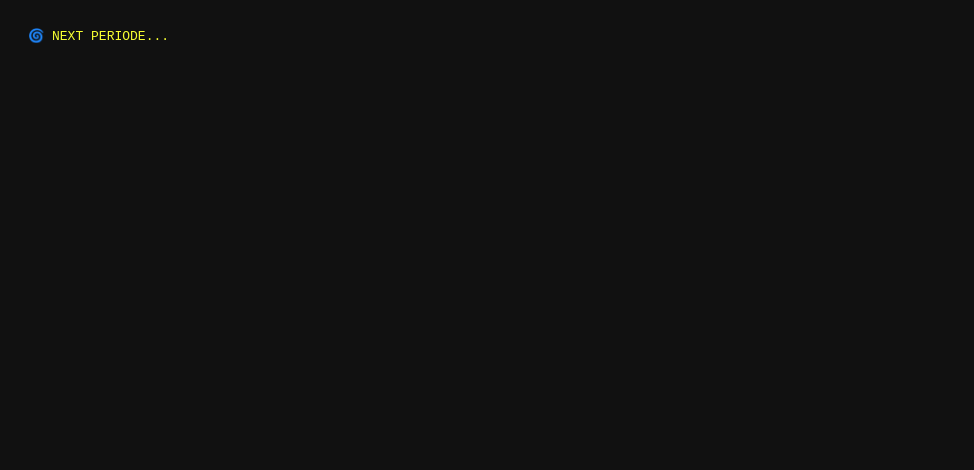
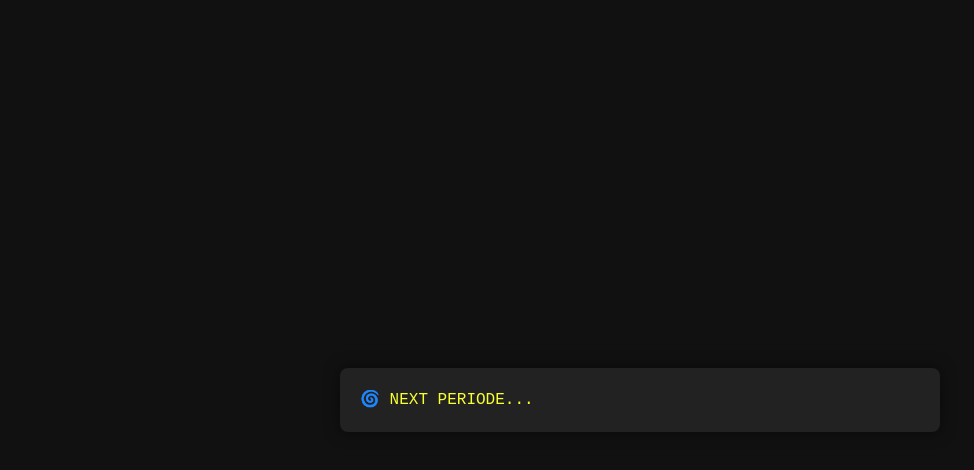
Before and after one commit to icah23/Webhack_bot, a plain HTML site: page index.html in a window 1280 px wide. Shown: the whole page, without its empty margins (0-974 px from the left). Drawn offline with Linux system fonts and the light colour scheme.

Commit message:
Update index.html

```diff
--- a/index.html
+++ b/index.html
@@ -1,17 +1,50 @@
 <!DOCTYPE html>
-<html>
+<html lang="id">
 <head>
+  <meta charset="UTF-8" />
+  <meta name="viewport" content="width=device-width, initial-scale=1.0" />
   <title>Wingo Predictor</title>
   <style>
-    body { font-family: monospace; background: #111; color: #F7FF32; padding: 20px; }
-    .output { white-space: pre; }
+    * {
+      box-sizing: border-box;
+    }
+
+    body {
+      margin: 0;
+      padding: 20px;
+      background: #111;
+      color: #F7FF32;
+      font-family: monospace;
+      display: flex;
+      justify-content: center;
+      align-items: center;
+      min-height: 100vh;
+    }
+
+    .container {
+      width: 100%;
+      max-width: 600px;
+      background: #222;
+      border-radius: 8px;
+      padding: 20px;
+      box-shadow: 0 0 15px rgba(0, 0, 0, 0.5);
+    }
+
+    .output {
+      white-space: pre-wrap;
+      word-wrap: break-word;
+      font-size: 1rem;
+      line-height: 1.5;
+    }
   </style>
 </head>
 <body>
+  <div class="container">
     <div class="output" id="log">🌀 NEXT PERIODE...</div>
+  </div>
 
   <script>
-    const expiredDate = new Date("2025-05-31")
+    const expiredDate = new Date("2025-05-31");
     const output = document.getElementById("log");
 
     function getDummyHistory() {
@@ -47,14 +80,14 @@
       }
 
       const second = now.getSeconds();
-      const minute = now.getMinutes();
       const periode = Math.floor(now.getTime() / 60000);
 
-      if ((second === 0) && periode !== lastPeriod) {
+      if (second === 0 && periode !== lastPeriod) {
         const data = getDummyHistory();
         const hasil = predictSkorSelisih(data);
 
-        output.innerText = `========================\n` +
+        output.innerText =
+          `========================\n` +
           `All - WinGo - 1 Menit\n` +
           `Periode  : saat ini\n` +
           `Prediksi : ${hasil}\n` +
```
Lines whose indentation alone changed are shown as unchanged.
